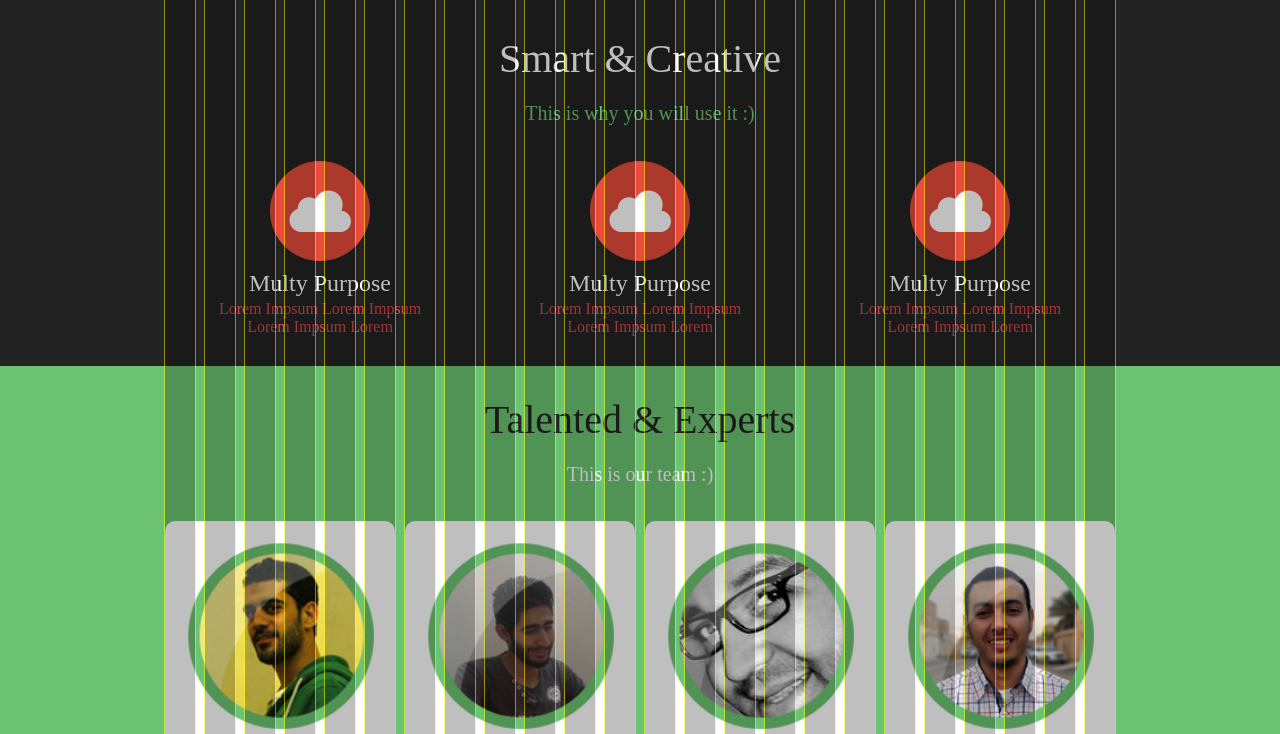
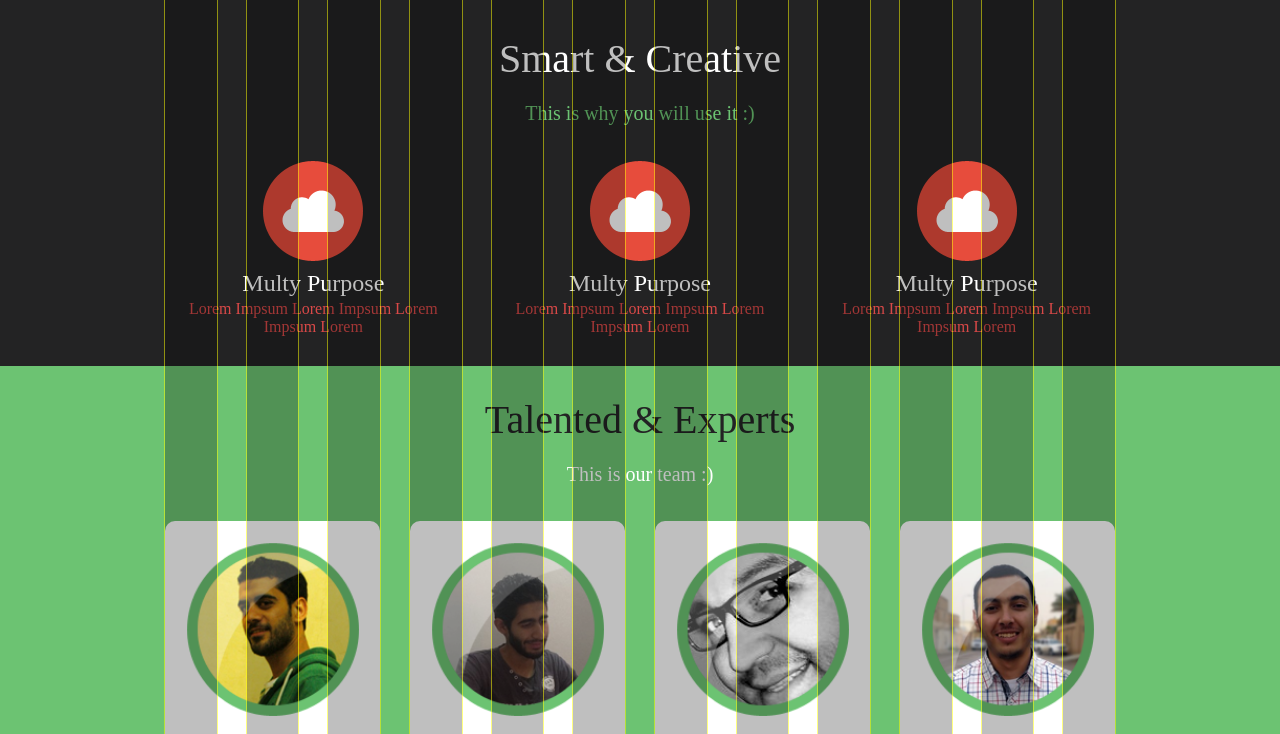
Before and after one commit to yeah-not/smart-grid, a website: page src/index.html in a window 1280 px wide. Shown: the top 734 px of the page. Drawn offline with nearby package versions, Linux system fonts and the light colour scheme; files that its build step writes are made by us from their sources.

Commit message:
Перенастроил сетку на 12 колонок / 30px оффсет. Переделал блоки: profit, humans, portfolio, pricing

```diff
--- a/smartgrid.js
+++ b/smartgrid.js
@@ -1,6 +1,6 @@
 module.exports = {
-  columns: 24,
-  offset: '10px',
+  columns: 12,
+  offset: '30px',
   // mobileFirst: true,
   container: {
       maxWidth: '950px',
--- a/src/index.html
+++ b/src/index.html
@@ -10,18 +10,6 @@
   <div class="degubGrid">
     <div>
       <div>
-        <div></div>
-        <div></div>
-        <div></div>
-        <div></div>
-        <div></div>
-        <div></div>
-        <div></div>
-        <div></div>
-        <div></div>
-        <div></div>
-        <div></div>
-        <div></div>
         <div></div>
         <div></div>
         <div></div>
--- a/src/less/smart-grid.less
+++ b/src/less/smart-grid.less
@@ -1,4 +1,4 @@
-@columns: 24;
+@columns: 12;
 @atom: (100% / @columns);
 
 @break_md: 920px;
@@ -6,7 +6,7 @@
 @break_xs: 576px;
 @break_xxs: 420px;
 
-@offset: 10px;
+@offset: 30px;
 @offset_md: @offset;
 @offset_sm: @offset;
 @offset_xs: @offset;
--- a/src/less/styles.less
+++ b/src/less/styles.less
@@ -49,6 +49,7 @@ h2 {
 .profitItems {
   // .row-float();
   .row-flex();
+  // justify-content: space-around;
   justify-content: space-around;
 }
 
@@ -56,10 +57,9 @@ h2 {
   // .col-float();
   // .shift(1);
   .col();
-  .size(6);
-  .size-md(8);
-  .size-sm(10);
-  .size-xs(20);
+  .size(4);
+  .size-sm(5);
+  .size-xs(10);
   text-align: center;
   margin-top: 15px;
   margin-bottom: 15px;
@@ -100,10 +100,10 @@ h2 {
 
     .item {
       .col();
-      .size(6);
-      .size-md(10);
-      .size-sm(12);
-      .size-xs(24);
+      .size(3);
+      .size-md(5);
+      .size-sm(6);
+      .size-xs(12);
       .xs(max-width, 400px);
 
       background: #fff;
@@ -161,11 +161,11 @@ h2 {
 
     .item {
       .col();
-      .size(5.25);
-      .size-md(6);
-      .size-sm(10);
-      .size-xs(18);
-      .size-xxs(20);
+      .size(2.85);
+      .size-md(3);
+      .size-sm(5);
+      .size-xs(9);
+      .size-xxs(10);
 
       margin-top: 15px;
       margin-bottom: 15px;
@@ -202,12 +202,12 @@ h2 {
 
     .item {
       .col();
-      .size(7.5);
-      .size-md(7.75);
+      .size(3.75);
+      .size-md(4);
       text-align: center;
 
       .sm-block({
-        .size(24);
+        .size(12);
         max-width: 450px;
 
         & + .item {
```
